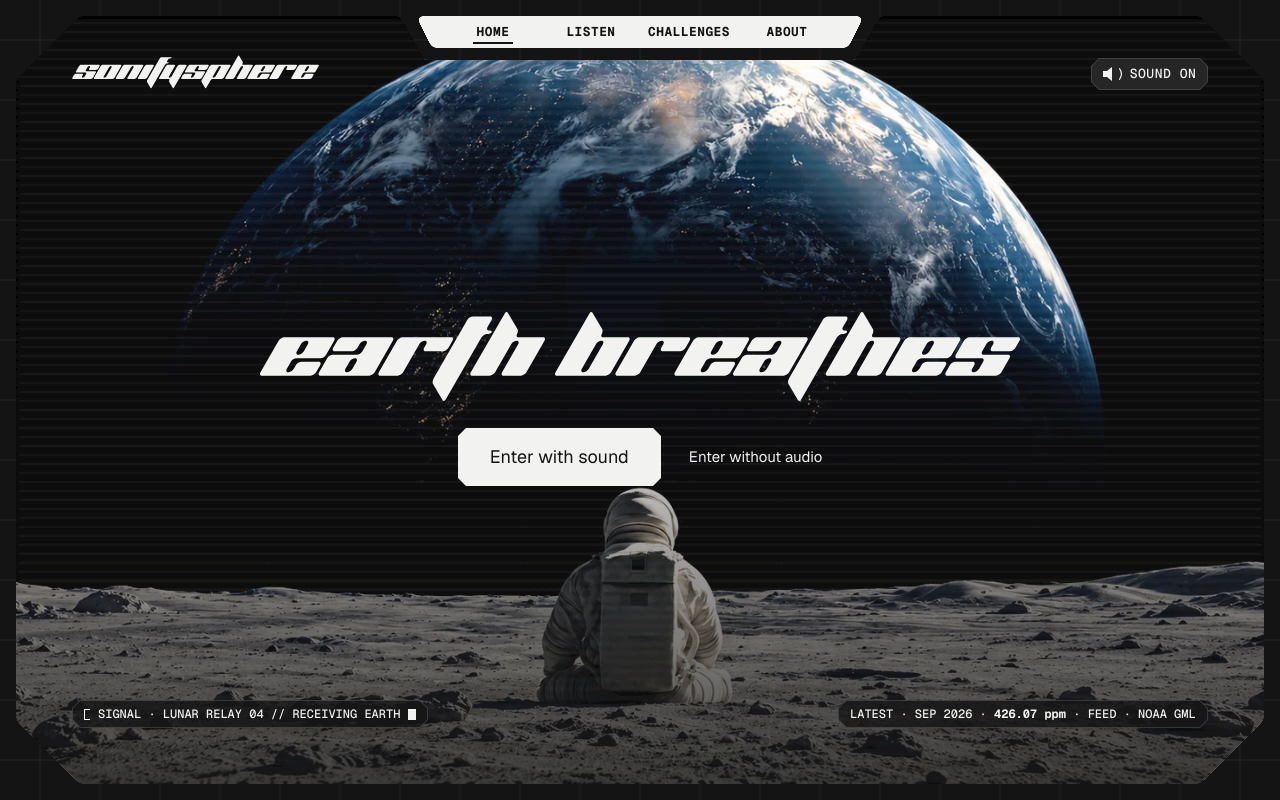
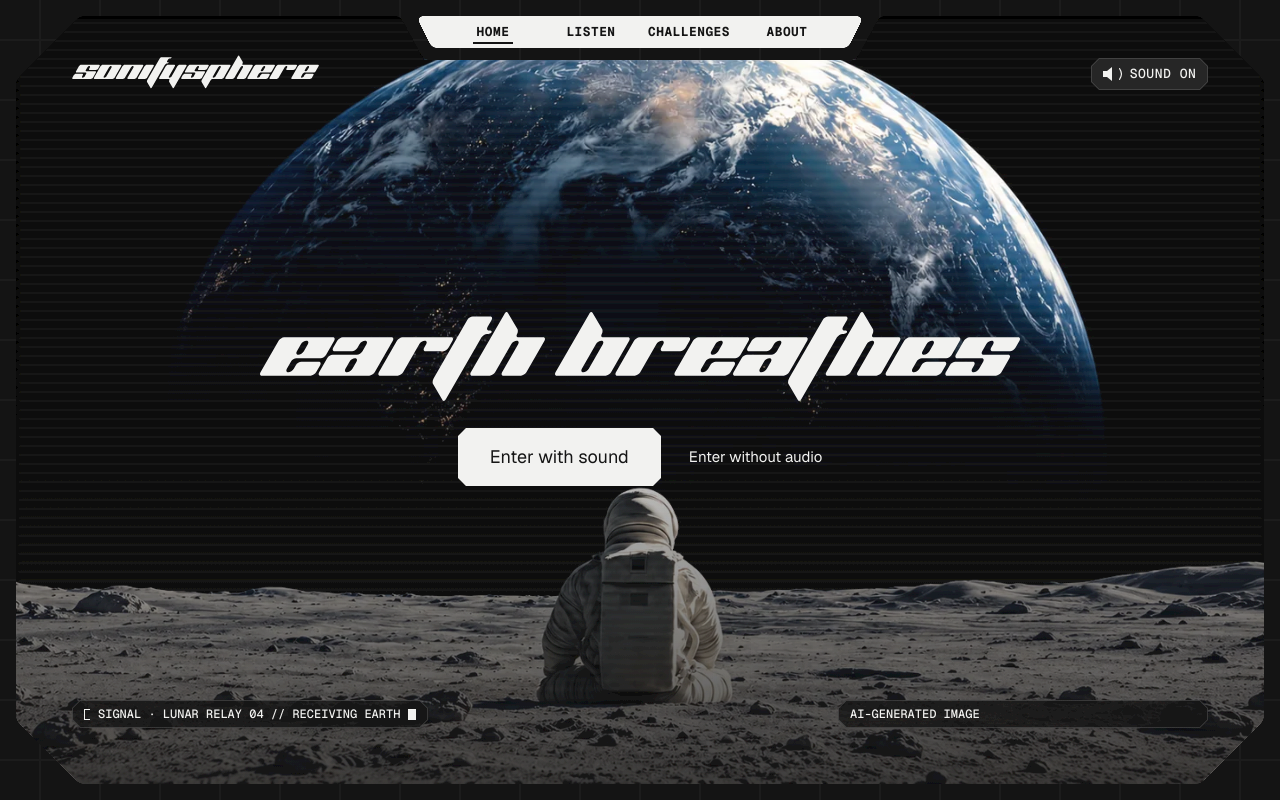
Before and after one commit to acheronx0577/Earth-Juke-Box-Sonifysphere, a Next.js app: page / in a window 1280 px wide. Shown: the top 800 px of the page. Built offline with nearby package versions, Linux system fonts and the light colour scheme; no server answers.

Commit message:
Replace hero data chip with image label

```diff
--- a/src/components/landing/HeroSection.tsx
+++ b/src/components/landing/HeroSection.tsx
@@ -121,9 +121,7 @@ function HeroFooterReadouts() {
       >
         <img alt="" className="absolute block inset-0 max-w-none size-full" src={ASSETS.chipRightBg} />
         <p className="relative font-mono font-medium leading-[normal] pl-[12px] text-[#f2f2f0] text-[11px] sm:text-[12px] whitespace-nowrap">
-          <span className="leading-[normal]">{`LATEST · SEP 2026 · `}</span>
-          <span className="font-mono font-bold leading-[normal]">426.07 ppm</span>
-          <span className="leading-[normal]">{` · FEED · NOAA GML`}</span>
+          AI-GENERATED IMAGE
         </p>
       </div>
     </div>
```
